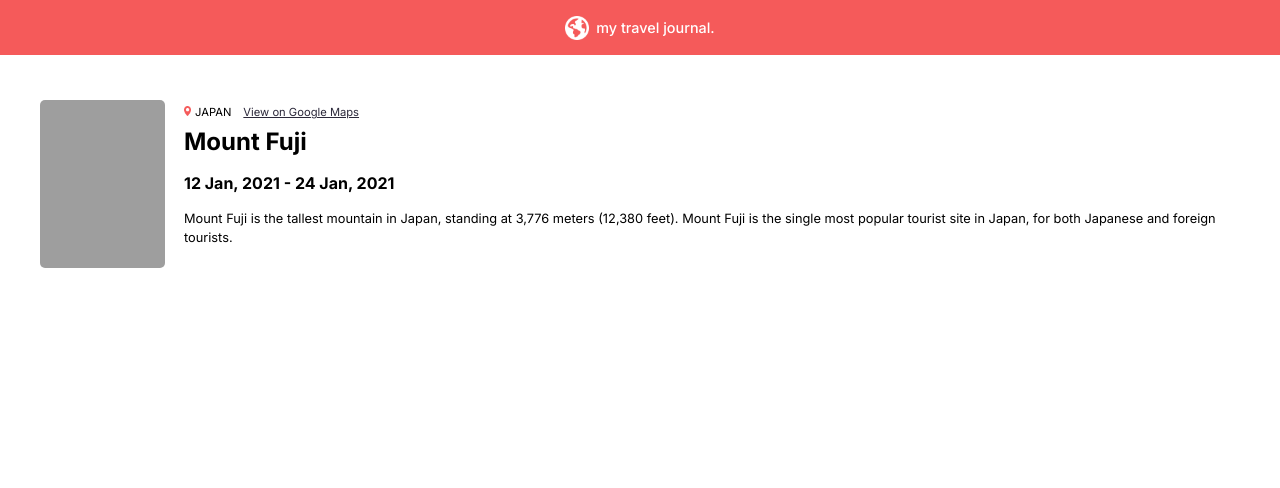
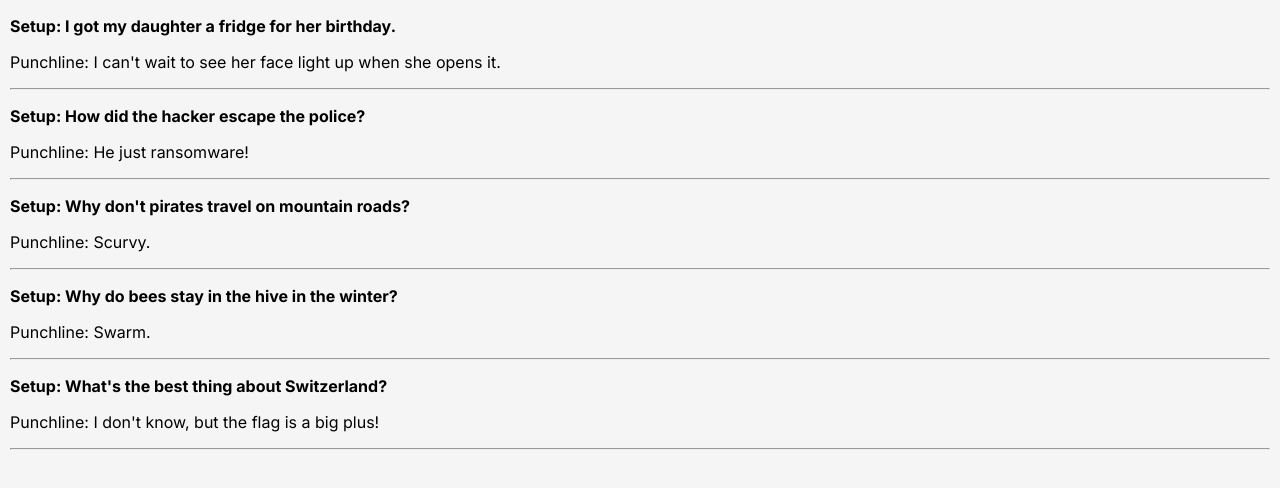
Before and after one commit to danchenkov/fr1, a React (Vite) app: page / in a window 1280 px wide. Shown: the top 488 px of the page. Built offline with nearby package versions, Linux system fonts and the light colour scheme; grey boxes are pictures that could not be loaded.

Commit message:
mapping data

```diff
--- a/src/App.jsx
+++ b/src/App.jsx
@@ -1,33 +1,40 @@
-import Header from "./components/Header"
-import Entry from "./components/Entry"
-
-/**
- * Challenge: pass props to the Entry component to display
- * its data. See the `data.md` file for each prop name and its
- * value.
- *
- * Then on the Entry component, receive and display the values
- * for those props. In the end, the page should look the same
- * as it does now, but without all the hard-coded data in the
- * component
- */
+import Joke from "/src/components/Joke"
+import jokesData from "/src/jokesData"
 
 export default function App() {
+
+    /**
+     * Challenge: See if you can correctly pass the necessary props to the
+     * Joke component in the .map() (and render the jokeElements array) so
+     * the jokes show up on the page again
+     */
+
+    const jokeElements = jokesData.map((joke) => {
+        return <Joke setup={joke.setup} punchline={joke.punchline} />
+    })
     return (
-        <>
-            <Header />
-            <main className="container">
-                <Entry
-					title="Mount Fuji"
-					img={{
-						src: "https://scrimba.com/links/travel-journal-japan-image-url",alt: "Mount Fuji"
-					}}
-					country="Japan"
-					googleMapsLink="https://www.google.com/maps/place/Mount+Fuji/@35.3606421,138.7170637,15z/data=!3m1!4b1!4m6!3m5!1s0x6019629a42fdc899:0xa6a1fcc916f3a4df!8m2!3d35.3606255!4d138.7273634!16zL20vMGNrczA?entry=ttu"
-					dates="12 Jan, 2021 - 24 Jan, 2021"
-					text="Mount Fuji is the tallest mountain in Japan, standing at 3,776 meters (12,380 feet). Mount Fuji is the single most popular tourist site in Japan, for both Japanese and foreign tourists."
-				/>
-            </main>
-        </>
+        <main>
+			{jokeElements}
+        </main>
     )
 }
+
+// <Joke
+//     punchline="It's hard to explain puns to kleptomaniacs because they always take things literally."
+// />
+// <Joke
+//     setup="How did the hacker escape the police?"
+//     punchline="He just ransomware!"
+// />
+// <Joke
+//     setup="Why don't pirates travel on mountain roads?"
+//     punchline="Scurvy."
+// />
+// <Joke
+//     setup="Why do bees stay in the hive in the winter?"
+//     punchline="Swarm."
+// />
+// <Joke
+//     setup="What's the best thing about Switzerland?"
+//     punchline="I don't know, but the flag is a big plus!"
+// />
--- a/src/components/Entry.jsx
+++ /dev/null
@@ -1,26 +0,0 @@
-export default function Entry(props) {
-    return (
-        <article className="journal-entry">
-            <div className="main-image-container">
-                <img
-                    className="main-image"
-                    src={props.img.src}
-                    alt={props.img.alt}
-                />
-            </div>
-            <div className="info-container">
-                <img
-                    className="marker"
-                    src="/images/marker.png"
-                    alt="map marker icon"
-                />
-                <span className="country">{props.country}</span>
-                <a href={props.googleMapsLink}>View on Google Maps</a>
-                <h2 className="entry-title">{props.title}</h2>
-                <p className="trip-dates">{props.dates}</p>
-                <p className="entry-text">{props.text}</p>
-            </div>
-
-        </article>
-    )
-}
--- a/src/components/Header.jsx
+++ /dev/null
@@ -1,8 +0,0 @@
-export default function Header() {
-    return (
-        <header>
-            <img src="/images/globe.png" alt="globe icon" />
-            <h1>my travel journal.</h1>
-        </header>
-    )
-}
--- /dev/null
+++ b/src/components/Joke.jsx
@@ -0,0 +1,9 @@
+export default function Joke(props) {
+    return (
+        <>
+            {props.setup && <p className="setup">Setup: {props.setup}</p>}
+            <p className="punchline">Punchline: {props.punchline}</p>
+            <hr />
+        </>
+    )
+}
--- a/src/index.css
+++ b/src/index.css
@@ -1,93 +1,13 @@
-html, body {
-  margin: 0;
+* {
+  box-sizing: border-box;
 }
 
 body {
+  margin: 10px;
   font-family: Inter, sans-serif;
+  background-color: whitesmoke;
 }
 
-.container {
-  margin: 45px 40px;
-}
-
-header {
-  display: flex;
-  align-items: center;
-  justify-content: center;
-
-  height: 55px;
-
-  color: white;
-
-  background: #F55A5A;
-}
-
-header > img {
-  width: 24px;
-  margin-right: 7px;
-}
-
-header > h1 {
-  font-size: 0.9rem;
-  font-weight: 500;
-}
-
-article.journal-entry {
-  display: flex;
-}
-
-article.journal-entry .marker {
-  width: 7px;
-  margin-right: 4px;
-}
-
-article.journal-entry .main-image-container {
-  overflow: hidden;
-  flex-shrink: 0;
-
-  width: 125px;
-  height: 168px;
-  margin-right: 19px;
-
-  border-radius: 5px;
-}
-
-article.journal-entry .main-image {
-  width: 100%;
-  height: 100%;
-  object-fit: cover;
-}
-
-.info-container span.country {
-  margin-right: 12px;
-  font-size: 0.7rem;
-  text-transform: uppercase;
-}
-
-.info-container a {
-  font-size: 0.7rem;
-  color: #2B283A;
-}
-
-.info-container a:visited {
-  color: #918E9B;
-}
-
-.info-container h2.entry-title {
-  margin-top: 7px;
-  margin-bottom: 17px;
-}
-
-.info-container p.trip-dates {
+.setup {
   font-weight: bold;
 }
-
-.info-container p.entry-text {
-  overflow: hidden;
-  display: -webkit-box;
-  -webkit-box-orient: vertical;
-  -webkit-line-clamp: 3;
-
-  font-size: 0.8rem;
-  line-height: 1.5;
-}
--- /dev/null
+++ b/src/jokesData.js
@@ -0,0 +1,22 @@
+export default [
+    {
+        setup: "I got my daughter a fridge for her birthday.",
+        punchline: "I can't wait to see her face light up when she opens it."
+    },
+    {
+        setup: "How did the hacker escape the police?",
+        punchline: "He just ransomware!"
+    },
+    {
+        setup: "Why don't pirates travel on mountain roads?",
+        punchline: "Scurvy."
+    },
+    {
+        setup: "Why do bees stay in the hive in the winter?",
+        punchline: "Swarm."
+    },
+    {
+        setup: "What's the best thing about Switzerland?",
+        punchline: "I don't know, but the flag is a big plus!"
+    }
+]
```
